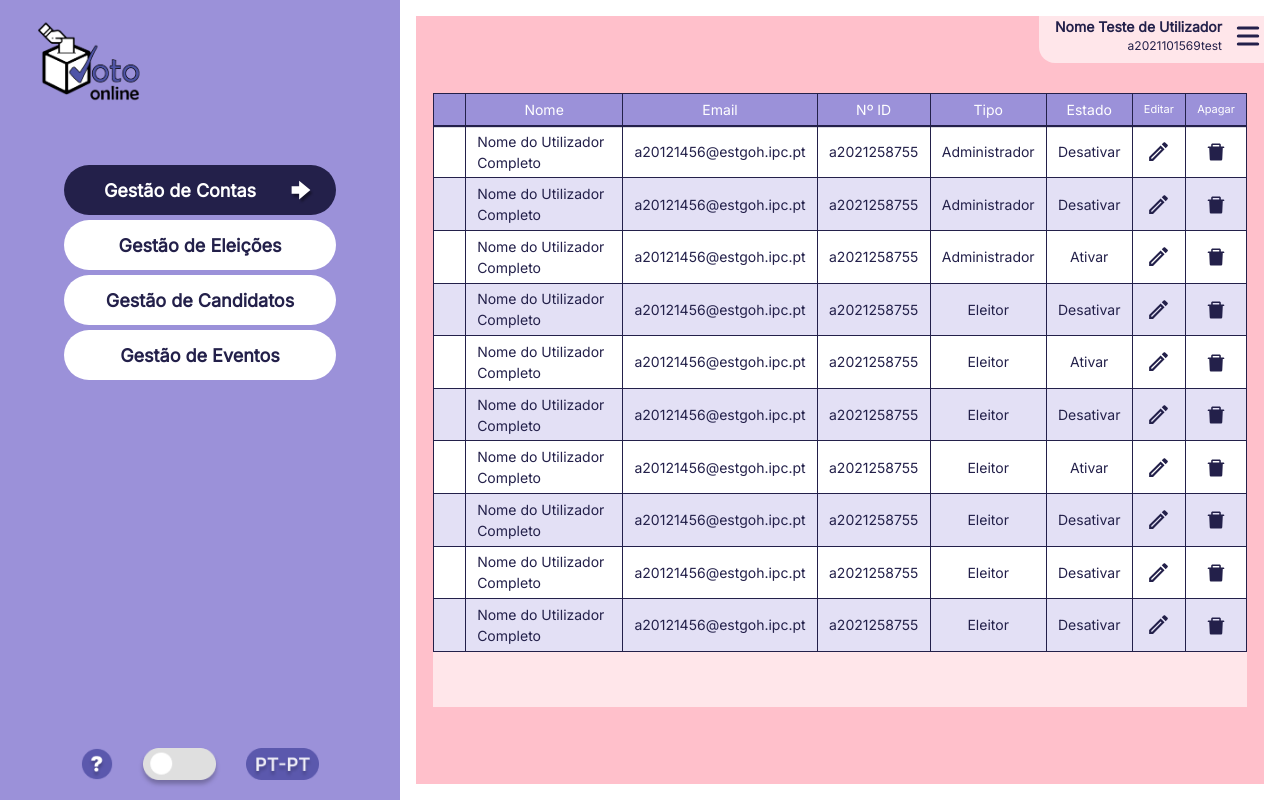
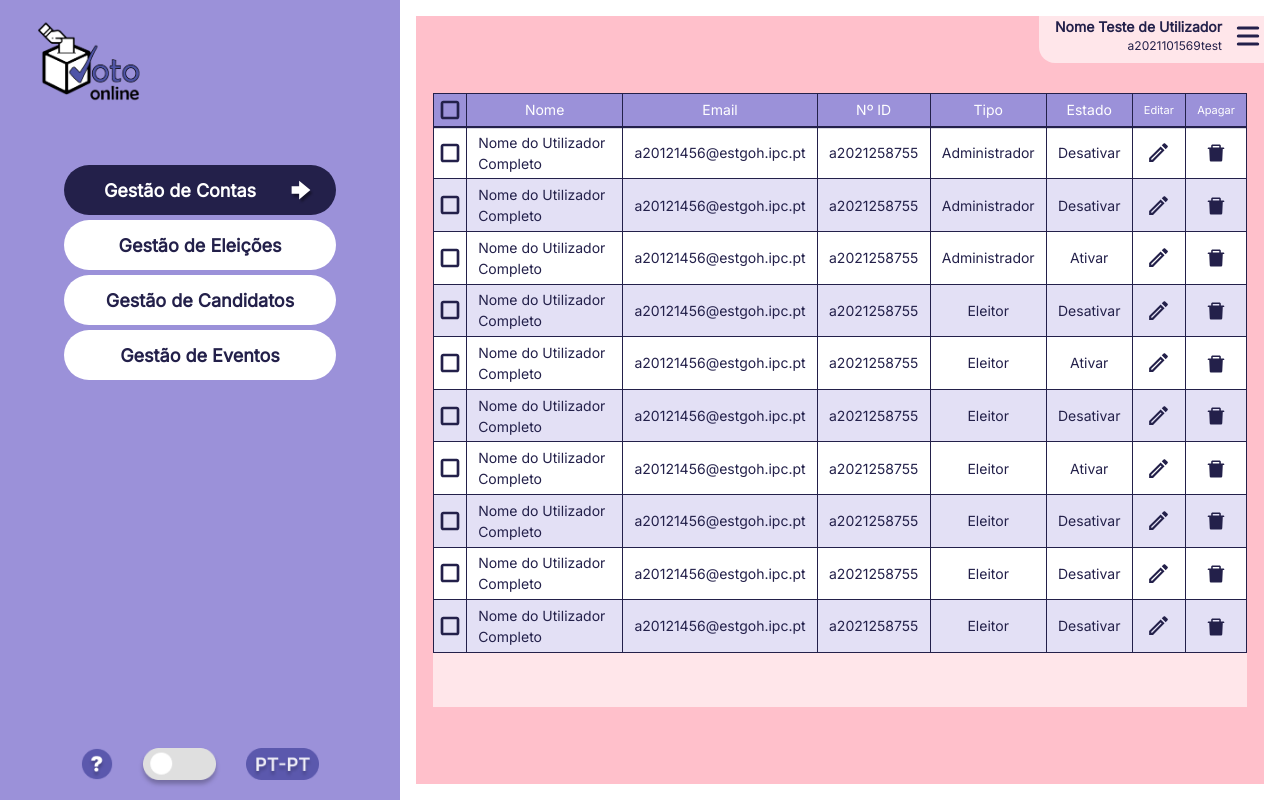
Before and after one commit to rfteixeira54123/GP-Grupo-A-Desenvolvimento, a React (Create React App) app in the folder my-app/: page / in a window 1280 px wide. Built offline with nearby package versions, Linux system fonts and the light colour scheme.

Commit message:
Checkbox das tabelas

```diff
--- /dev/null
+++ b/my-app/src/Front-end/Componentes/CheckBox.js
@@ -0,0 +1,33 @@
+import { useState } from "react";
+import { BiCheckbox } from "react-icons/bi";
+import { BiCheckboxSquare } from "react-icons/bi";
+
+import * as constants from "../constants";
+
+const Check = () => {
+  const [select, setSelect] = useState(false);
+
+  const handleClick = () => {
+    setSelect(!select);
+  };
+
+  if (!select) {
+    return (
+      <BiCheckbox
+        onClick={handleClick}
+        size="2rem"
+        color={constants.color.secondary}
+      />
+    );
+  } else {
+    return (
+      <BiCheckboxSquare
+        onClick={handleClick}
+        size="2rem"
+        color={constants.color.secondary}
+      />
+    );
+  }
+};
+
+export default Check;
--- /dev/null
+++ b/my-app/src/Front-end/Componentes/FirstCheckBox.js
@@ -0,0 +1,32 @@
+import CheckBox from "./CheckBox";
+import { OverlayTrigger, Tooltip } from 'react-bootstrap';
+
+// Recebe props:
+//  itens: String identificador dos itens da tabela.
+const FirstCheck = (props) => {
+  return (
+    <OverlayTrigger placement="right" overlay={<Tooltip>Selecione todos os {props.itens}.</Tooltip>}>
+      <a href="#">
+        <CheckBox />
+      </a>
+    </OverlayTrigger>
+  );
+};
+
+FirstCheck.defaultProps = {
+  itens: "itens",
+};
+
+
+export default FirstCheck;
+
+
+// const FirstCheck = (props) => {
+//   return (
+//     <OverlayTrigger placement="right" overlay={<Tooltip>Selecione todos os {props.itens}.</Tooltip>}>
+//       {({ ref, ...triggerHandler }) => (
+//         <CheckBox ref={ref} {...triggerHandler} />
+//       )}
+//     </OverlayTrigger>
+//   );
+// };
--- a/my-app/src/Front-end/Componentes/Table.js
+++ b/my-app/src/Front-end/Componentes/Table.js
@@ -2,6 +2,8 @@ import {Table} from 'react-bootstrap';
 import { AiFillDelete } from "react-icons/ai";
 import { MdOutlineEdit } from "react-icons/md";
 
+import CheckBox from "../Componentes/CheckBox";
+import FirstCheckBox from "../Componentes/FirstCheckBox";
 import * as constants from "../constants";
 
 const styleContainerTable = {
@@ -60,7 +62,7 @@ export const TableEleicoes = (props) => {
         <Table bsPrefix style={{width:"100%", borderCollapse: 'collapse'}}>
           <thead style={styleHeader}>
             <tr>
-              <th style={styleHeaderText}></th>
+              <th style={{...styleHeaderText, padding: "0px", paddingInline: "0px"}}><FirstCheckBox /></th>
               <th style={styleHeaderText}>Nome</th>
               <th style={styleHeaderText}>Tipo</th>
               <th style={styleHeaderText}>Início</th>
@@ -72,7 +74,7 @@ export const TableEleicoes = (props) => {
           <tbody style={{overflowY: "auto"}}>
             {props.array.map((obj, index) => (
               <tr key={"RowEleicao"+index} style={{background:(index % 2) !== 0 ? constants.color.primary_light : constants.color.white} }>
-                <td style={styleCell}></td>
+                <td style={{...styleCell, padding: "0px", paddingInline: "0px"}}><CheckBox /></td>
                 <td style={{...styleCell, textAlign: "start"}}>{obj.nome}</td>
                 <td style={styleCell}>{obj.cargo_disputa}</td>
                 <td style={styleCell}>{obj.data_inicio}</td>
@@ -97,7 +99,7 @@ export const TableCandidatos = (props) => {
         <Table bsPrefix style={{width:"100%", borderCollapse: 'collapse'}}>
           <thead style={styleHeader}>
             <tr>
-              <th style={styleHeaderText}></th>
+              <th style={{...styleHeaderText, padding: "0px", paddingInline: "0px"}}><FirstCheckBox /></th>
               <th style={styleHeaderText}>Nome</th>
               <th style={styleHeaderText}>Tipo</th>
               <th style={{...styleHeaderText, fontSize:11}}>Editar</th>
@@ -107,7 +109,7 @@ export const TableCandidatos = (props) => {
           <tbody style={{overflowY: "auto"}}>
             {props.array.map((obj, index) => (
               <tr key={"RowCandidato"+obj.id_candidato} style={{background:(index % 2) !== 0 ? constants.color.primary_light : constants.color.white} }>
-                <td style={styleCell}></td>
+                <td style={{...styleCell, padding: "0px", paddingInline: "0px"}}><CheckBox /></td>
                 <td style={{...styleCell, textAlign: "start"}}>{obj.nome}</td>
                 <td style={styleCell}>{obj.tipo}</td>
                 <td style={styleCell}><MdOutlineEdit size={25} /></td>
@@ -130,7 +132,7 @@ export const TableUtilizadores = (props) => {
         <Table bsPrefix style={{width:"100%", borderCollapse: 'collapse'}}>
           <thead style={styleHeader}>
             <tr>
-              <th style={styleHeaderText}></th>
+              <th style={{...styleHeaderText, padding: "0px", paddingInline: "0px"}}><FirstCheckBox /></th>
               <th style={styleHeaderText}>Nome</th>
               <th style={styleHeaderText}>Email</th>
               <th style={styleHeaderText}>Nº ID</th>
@@ -143,7 +145,7 @@ export const TableUtilizadores = (props) => {
           <tbody style={{overflowY: "auto"}}>
             {props.array.map((user, index) => (
               <tr key={"RowConta"+user.id_conta} style={{background:(index % 2) !== 0 ? constants.color.primary_light : constants.color.white} }>
-                <td style={styleCell}></td>
+                <td style={{...styleCell, padding: "0px", paddingInline: "0px"}}><CheckBox /></td>
                 <td style={{...styleCell, textAlign: "start"}}>{user.nome}</td>
                 <td style={{...styleCell, textAlign: "start"}}>{user.email}</td>
                 <td style={styleCell}>{user.numero_id}</td>
@@ -169,7 +171,7 @@ export const TableEventos = (props) => {
         <Table bsPrefix style={{width:"100%", borderCollapse: 'collapse'}}>
           <thead style={styleHeader}>
             <tr>
-              <th style={styleHeaderText}></th>
+              <th style={{...styleHeaderText, padding: "0px", paddingInline: "0px"}}><FirstCheckBox /></th>
               <th style={styleHeaderText}>Nome</th>
               <th style={styleHeaderText}>Início</th>
               <th style={{...styleHeaderText, fontSize:11}}>Editar</th>
@@ -179,7 +181,7 @@ export const TableEventos = (props) => {
           <tbody style={{overflowY: "auto"}}>
             {props.array.map((obj, index) => (
               <tr key={"RowEvento"+obj.id_evento} style={{background:(index % 2) !== 0 ? constants.color.primary_light : constants.color.white} }>
-                <td style={styleCell}></td>
+                <td style={{...styleCell, padding: "0px", paddingInline: "0px"}}><CheckBox /></td>
                 <td style={{...styleCell, textAlign: "start"}}>{obj.nome}</td>
                 <td style={styleCell}>{obj.data}</td>
                 <td style={styleCell}><MdOutlineEdit size={25} /></td>
```
